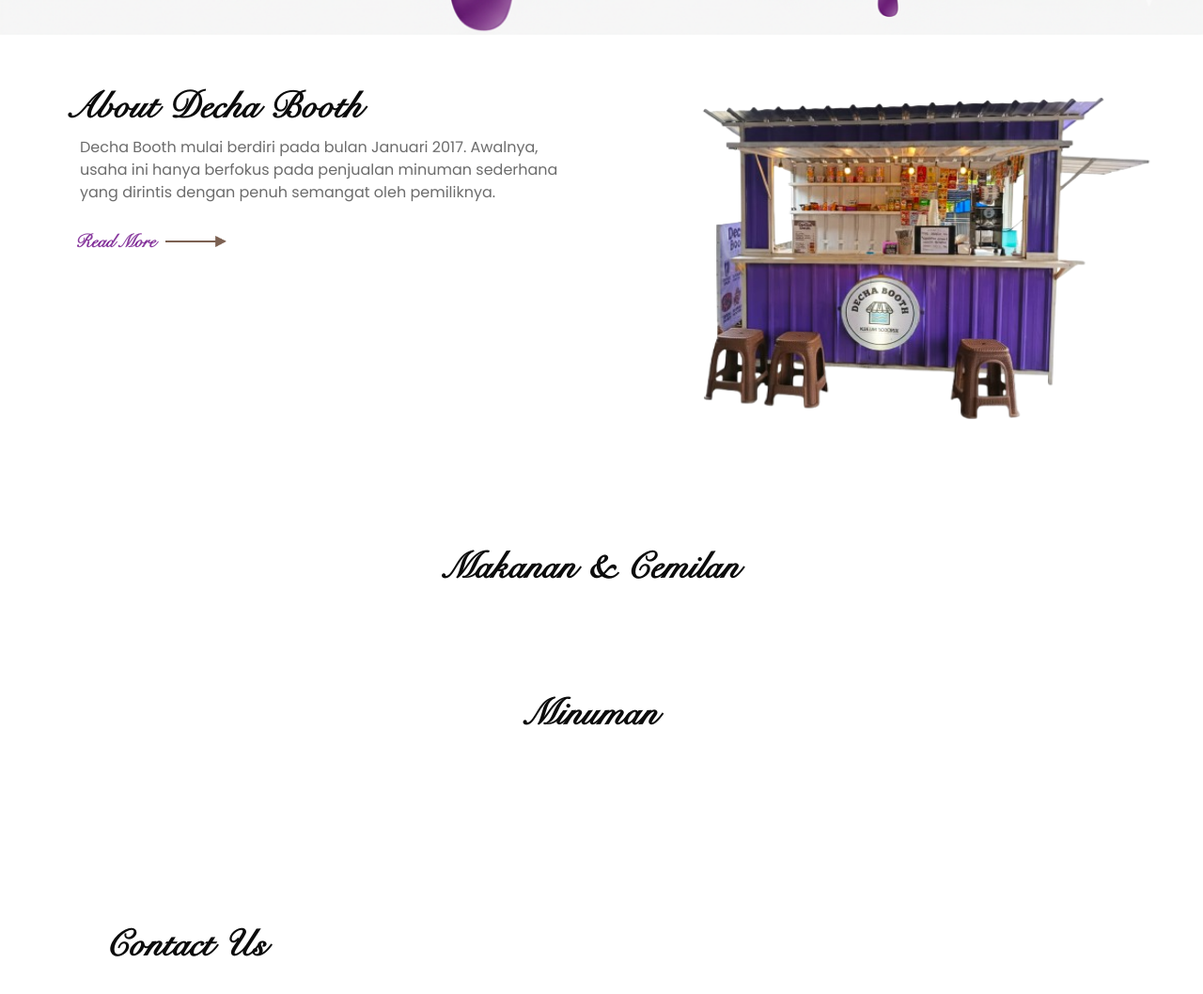
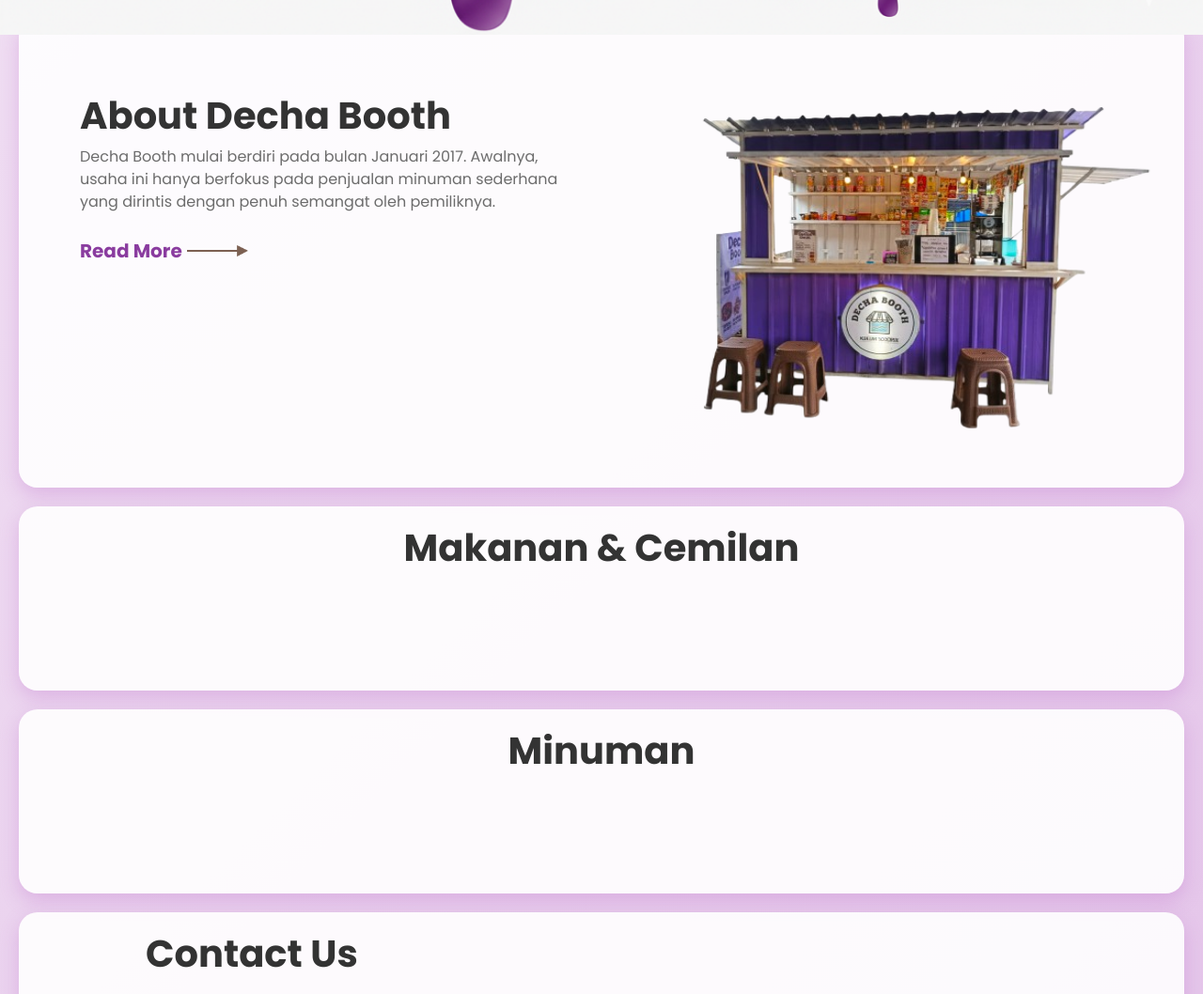
Before and after one commit to fauzifzifi/dechabooth, a PHP site: page / in a window 1280 px wide. Shown: the part 756-1814 px from the top of the page at 94% size. Run offline with PHP 8.4, Linux system fonts and the light colour scheme; data that the repository does not hold is empty; some libraries are stand-ins or nearby versions.

Commit message:
Update style.css

```diff
--- a/css/style.css
+++ b/css/style.css
@@ -3,6 +3,8 @@
   color: #0c0c0c;
   background-color: #ffffff;
   overflow-x: hidden;
+  background: linear-gradient(135deg, #f3e5f5, #e1bee7); /* Ungu muda gradient background */
+  color: #333;
 }
 
 .layout_padding {
@@ -43,20 +45,20 @@
 }
 
 .heading_container h2 {
-  font-family: "SnellBT Regular", sans-serif;
+  font-family: "Poppins", sans-serif;
   position: relative;
   font-weight: bold;
   font-size: 2.5rem;
 }
 
 @font-face {
-  font-family: "SnellBT Regular";
+  font-family: "Poppins", sans-serif;
   src: url(../fonts/SnellBT-Regular.otf);
   font-weight: 500;
 }
 
 @font-face {
-  font-family: "SnellBT Bold";
+  font-family: "Poppins", sans-serif;
   src: url(../fonts/SnellBT-Bold.otf);
   font-weight: 700;
 }
@@ -385,6 +387,15 @@
   color: #6f1089d0;
 }
 
+.about_section {
+  background: rgba(255, 255, 255, 0.9); /* Semi-transparan putih untuk kontras */
+  border-radius: 20px; /* Rounded corners */
+  margin: 20px;
+  padding: 20px;
+  box-shadow: 0 8px 20px rgba(186, 104, 200, 0.3); /* Soft ungu shadow */
+  padding-top: 80px;
+}
+
 .about_section .detail-box p {
   color: #6c6c6c;
 }
@@ -396,7 +407,7 @@
   -webkit-box-align: center;
   -ms-flex-align: center;
   align-items: center;
-  font-family: "SnellBT Regular", sans-serif;
+  font-family: "Poppins", sans-serif;
   color: #6f1089d0;
   font-weight: bold;
   margin-top: 25px;
@@ -416,6 +427,15 @@
   height: 400px;
 }
 
+.chocolate_section {
+  background: rgba(255, 255, 255, 0.9); /* Semi-transparan putih untuk kontras */
+  border-radius: 20px; /* Rounded corners */
+  margin: 20px;
+  padding: 20px;
+  box-shadow: 0 8px 20px rgba(186, 104, 200, 0.3); /* Soft ungu shadow */
+}
+
+
 .chocolate_section .heading_container {
   -webkit-box-align: center;
   -ms-flex-align: center;
@@ -426,6 +446,9 @@
 
 .chocolate_section .chocolate_container {
   padding-bottom: 75px;
+  display: grid;
+  grid-template-columns: repeat(auto-fit, minmax(250px, 1fr));
+  gap: 20px;
 }
 
 .chocolate_section .box {
```
Also changed, not shown: other parts of css/style.css (+30 -13 lines).
